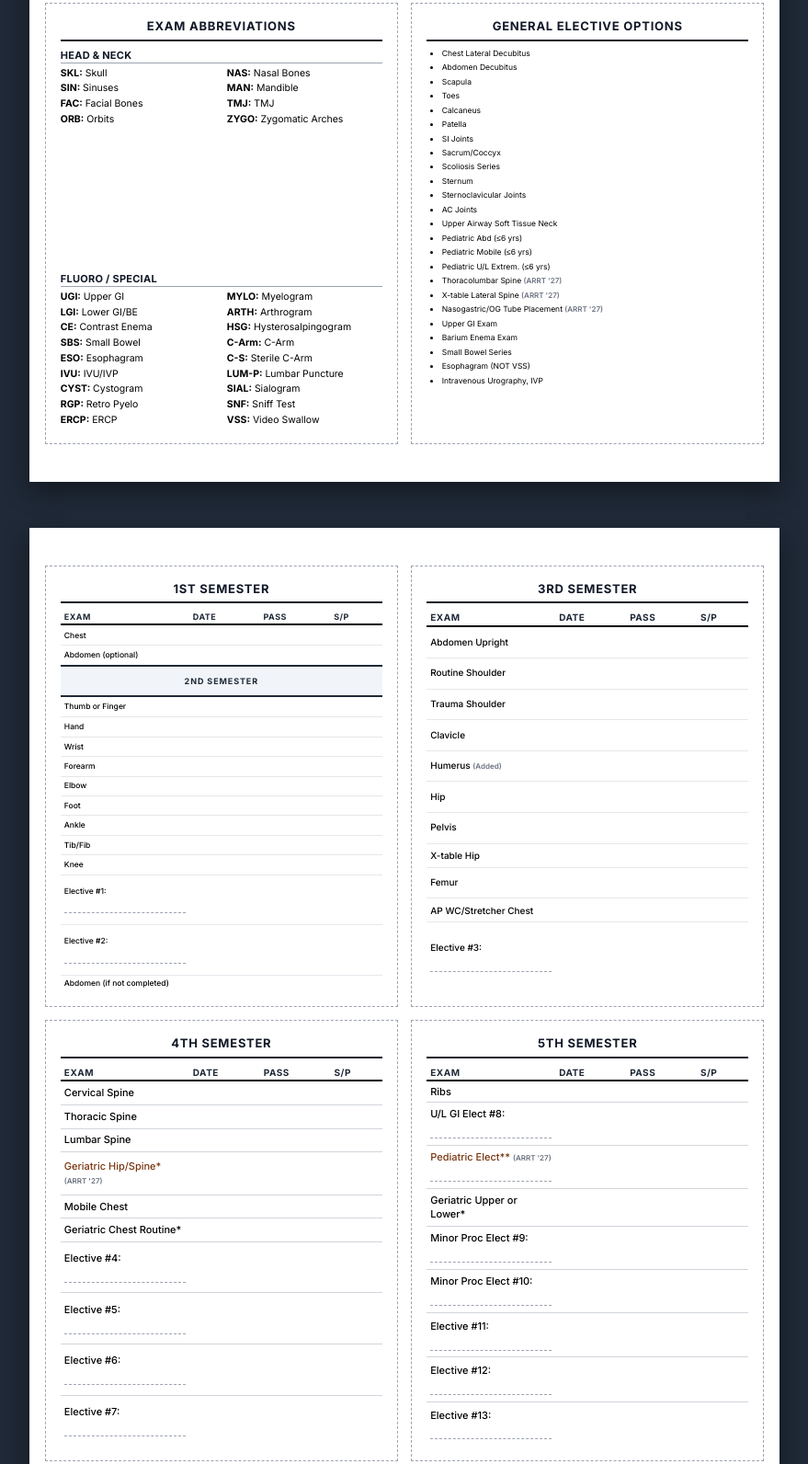
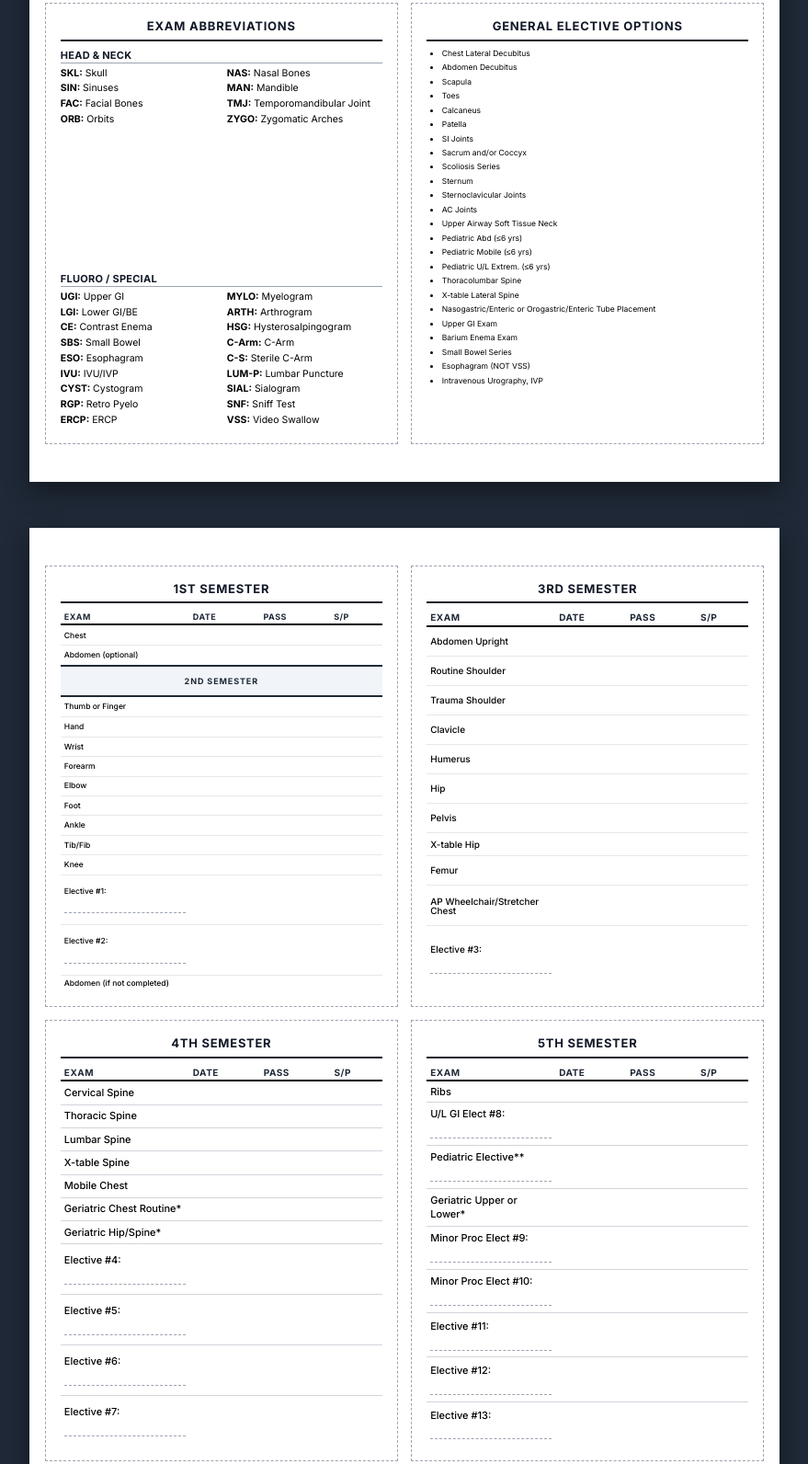
Before and after one commit to k4thy-30/Clinical-Sheets, a plain HTML site: page index.html in a window 1280 px wide. Shown: the part 1205-2797 px from the top of the page at 92% size, without its empty margins (200-1079 px from the left). Drawn offline with nearby package versions, Linux system fonts and the light colour scheme.

Commit message:
Update index.html
lets try again gemini

```diff
--- a/index.html
+++ b/index.html
@@ -3,7 +3,7 @@
 <head>
     <meta charset="UTF-8">
     <meta name="viewport" content="width=device-width, initial-scale=1.0">
-    <title>Dynamic Clinical Pocket Guide Sizing Engine</title>
+    <title>ARRT March 2027 Clinical Cheat Sheet Sizing Engine</title>
     <script src="https://cdn.tailwindcss.com"></script>
     <link rel="preconnect" href="https://fonts.googleapis.com">
     <link rel="preconnect" href="https://fonts.gstatic.com" crossorigin>
@@ -453,7 +453,7 @@
                     <li class="text-scale-10-5"><strong>ORB:</strong> Orbits</li>
                     <li class="text-scale-10-5"><strong>NAS:</strong> Nasal Bones</li>
                     <li class="text-scale-10-5"><strong>MAN:</strong> Mandible</li>
-                    <li class="text-scale-10-5"><strong>TMJ:</strong> TMJ</li>
+                    <li class="text-scale-10-5"><strong>TMJ:</strong> Temporomandibular Joint</li>
                     <li class="text-scale-10-5"><strong>ZYGO:</strong> Zygomatic Arches</li>
                 </ul>
             </div>
@@ -482,7 +482,7 @@
             </div>
         </div>
 
-        <!-- CARD 4: General Elective Options (Filtered to prevent repeats - updated for ARRT March 2027) -->
+        <!-- CARD 4: General Elective Options (Filtered to prevent repeats) -->
         <div class="notebook-page" data-card-id="4">
             <div>
                 <div class="page-header">General Elective Options</div>
@@ -494,7 +494,7 @@
                     <li>Calcaneus</li>
                     <li>Patella</li>
                     <li>SI Joints</li>
-                    <li>Sacrum/Coccyx</li>
+                    <li>Sacrum and/or Coccyx</li>
                     <li>Scoliosis Series</li>
                     <li>Sternum</li>
                     <li>Sternoclavicular Joints</li>
@@ -503,9 +503,9 @@
                     <li>Pediatric Abd (&le;6 yrs)</li>
                     <li>Pediatric Mobile (&le;6 yrs)</li>
                     <li>Pediatric U/L Extrem. (&le;6 yrs)</li>
-                    <li>Thoracolumbar Spine <span class="text-[8px] text-gray-500 font-semibold">(ARRT '27)</span></li>
-                    <li>X-table Lateral Spine <span class="text-[8px] text-gray-500 font-semibold">(ARRT '27)</span></li>
-                    <li>Nasogastric/OG Tube Placement <span class="text-[8px] text-gray-500 font-semibold">(ARRT '27)</span></li>
+                    <li>Thoracolumbar Spine</li>
+                    <li>X-table Lateral Spine</li>
+                    <li>Nasogastric/Enteric or Orogastric/Enteric Tube Placement</li>
                     <li>Upper GI Exam</li>
                     <li>Barium Enema Exam</li>
                     <li>Small Bowel Series</li>
@@ -515,7 +515,7 @@
             </div>
         </div>
 
-        <!-- CARD 5: Combined 1st & 2nd Semester -->
+        <!-- CARD 5: Combined 1st & 2nd Semester (Auto-distributes 14 rows flawlessly with distinct subheaders and write-ins) -->
         <div class="notebook-page" data-card-id="5">
             <div class="h-full flex flex-col justify-between">
                 <div class="page-header">1st Semester</div>
@@ -570,7 +570,7 @@
             </div>
         </div>
 
-        <!-- CARD 6: 3rd Semester (Includes Humerus Addition) -->
+        <!-- CARD 6: 3rd Semester (Includes Elective Write-In Space) -->
         <div class="notebook-page" data-card-id="6">
             <div class="h-full flex flex-col justify-between">
                 <div class="page-header">3rd Semester</div>
@@ -589,12 +589,12 @@
                             <tr class="border-b border-gray-200"><td class="font-medium">Routine Shoulder</td><td></td><td></td><td></td></tr>
                             <tr class="border-b border-gray-200"><td class="font-medium">Trauma Shoulder</td><td></td><td></td><td></td></tr>
                             <tr class="border-b border-gray-200"><td class="font-medium">Clavicle</td><td></td><td></td><td></td></tr>
-                            <tr class="border-b border-gray-200"><td class="font-medium">Humerus <span class="text-[8px] text-gray-500 font-semibold">(Added)</span></td><td></td><td></td><td></td></tr>
+                            <tr class="border-b border-gray-200"><td class="font-medium">Humerus</td><td></td><td></td><td></td></tr>
                             <tr class="border-b border-gray-200"><td class="font-medium">Hip</td><td></td><td></td><td></td></tr>
                             <tr class="border-b border-gray-200"><td class="font-medium">Pelvis</td><td></td><td></td><td></td></tr>
                             <tr class="border-b border-gray-200"><td class="font-medium leading-none">X-table Hip</td><td></td><td></td><td></td></tr>
                             <tr class="border-b border-gray-200"><td class="font-medium">Femur</td><td></td><td></td><td></td></tr>
-                            <tr class="border-b border-gray-200"><td class="font-medium leading-none">AP WC/Stretcher Chest</td><td></td><td></td><td></td></tr>
+                            <tr class="border-b border-gray-200"><td class="font-medium leading-none">AP Wheelchair/Stretcher Chest</td><td></td><td></td><td></td></tr>
                             <tr>
                                 <td class="font-medium">
                                     <div class="write-in-container">
@@ -610,7 +610,7 @@
             </div>
         </div>
 
-        <!-- CARD 7: 4th Semester (Updated for ARRT March 2027) -->
+        <!-- CARD 7: 4th Semester (Includes Elective Write-In Spaces) -->
         <div class="notebook-page" data-card-id="7">
             <div class="h-full flex flex-col justify-between">
                 <div class="page-header">4th Semester</div>
@@ -628,9 +628,10 @@
                             <tr class="border-b border-gray-300"><td class="font-medium">Cervical Spine</td><td></td><td></td><td></td></tr>
                             <tr class="border-b border-gray-300"><td class="font-medium">Thoracic Spine</td><td></td><td></td><td></td></tr>
                             <tr class="border-b border-gray-300"><td class="font-medium">Lumbar Spine</td><td></td><td></td><td></td></tr>
-                            <tr class="border-b border-gray-300"><td class="font-medium text-amber-900">Geriatric Hip/Spine* <span class="text-[8px] text-gray-500 font-semibold">(ARRT '27)</span></td><td></td><td></td><td></td></tr>
+                            <tr class="border-b border-gray-300"><td class="font-medium">X-table Spine</td><td></td><td></td><td></td></tr>
                             <tr class="border-b border-gray-300"><td class="font-medium">Mobile Chest</td><td></td><td></td><td></td></tr>
                             <tr class="border-b border-gray-300"><td class="font-medium">Geriatric Chest Routine*</td><td></td><td></td><td></td></tr>
+                            <tr class="border-b border-gray-300"><td class="font-medium">Geriatric Hip/Spine*</td><td></td><td></td><td></td></tr>
                             <tr class="border-b border-gray-300">
                                 <td class="font-medium">
                                     <div class="write-in-container">
@@ -673,7 +674,7 @@
             </div>
         </div>
 
-        <!-- CARD 8: 5th Semester (Updated for ARRT March 2027) -->
+        <!-- CARD 8: 5th Semester (Includes Elective Write-In Spaces) -->
         <div class="notebook-page" data-card-id="8">
             <div class="h-full flex flex-col justify-between">
                 <div class="page-header">5th Semester</div>
@@ -701,7 +702,7 @@
                             <tr class="border-b border-gray-300">
                                 <td class="font-medium leading-tight">
                                     <div class="write-in-container">
-                                        <span class="text-amber-900">Pediatric Elect** <span class="text-[8px] text-gray-500 font-semibold">(ARRT '27)</span></span>
+                                        <span>Pediatric Elective**</span>
                                         <span class="write-in-under-line"></span>
                                     </div>
                                 </td>
@@ -759,7 +760,7 @@
             </div>
         </div>
 
-        <!-- CARD 9: 6th Semester (Updated for ARRT March 2027) -->
+        <!-- CARD 9: 6th Semester (Includes Elective Write-In Spaces) -->
         <div class="notebook-page" data-card-id="9">
             <div class="h-full flex flex-col justify-between">
                 <div class="page-header">6th Semester</div>
@@ -777,7 +778,7 @@
                             <tr class="border-b border-gray-300"><td class="font-medium leading-tight">C-arm (more than 1 projection)</td><td></td><td></td><td></td></tr>
                             <tr class="border-b border-gray-300"><td class="font-medium leading-tight">C-arm (sterile field)</td><td></td><td></td><td></td></tr>
                             <tr class="border-b border-gray-300"><td class="font-medium">Mobile Abdomen</td><td></td><td></td><td></td></tr>
-                            <tr class="border-b border-gray-200"><td class="font-medium">Mobile Upper or Lower</td><td></td><td></td><td></td></tr>
+                            <tr class="border-b border-gray-205"><td class="font-medium">Mobile Upper or Lower</td><td></td><td></td><td></td></tr>
                             <tr class="border-b border-gray-300"><td class="font-medium leading-tight">Trauma Upper Extremity (non shoulder)</td><td></td><td></td><td></td></tr>
                             <tr class="border-b border-gray-300"><td class="font-medium">Trauma Lower Extremity</td><td></td><td></td><td></td></tr>
                             <tr class="border-b border-gray-300">
@@ -810,7 +811,7 @@
                             <tr>
                                 <td class="font-medium">
                                     <div class="write-in-container">
-                                        <span class="text-amber-900 font-semibold">Elective #17: <span class="text-[8px] font-normal text-gray-500">(ARRT '27)</span></span>
+                                        <span>Elective #17:</span>
                                         <span class="write-in-under-line"></span>
                                     </div>
                                 </td>
@@ -873,7 +874,7 @@
             </div>
         </div>
 
-        <!-- CARD 11: 5th & 6th Sem Electives (Updated for ARRT March 2027) -->
+        <!-- CARD 11: 5th & 6th Sem Electives -->
         <div class="notebook-page" data-card-id="11">
             <div>
                 <div class="page-header">5th & 6th Sem Electives</div>
@@ -882,8 +883,8 @@
                 <ul class="list-disc list-inside text-scale-10 pl-1 space-y-1">
                     <li>Cystourethrography/Cystography</li>
                     <li>ERCP</li>
-                    <li>Myelogram <span class="text-[8px] font-semibold text-gray-500">(incl. LP/Epidural Inj.)</span></li>
-                    <li>Arthrogram <span class="text-[8px] font-semibold text-gray-500">(incl. Joint Inj./Asp.)</span></li>
+                    <li>Myelogram <span class="text-scale-8 text-gray-500">(can include Lumbar Puncture / Epidural)</span></li>
+                    <li>Arthrogram <span class="text-scale-8 text-gray-500">(can include Joint Inj. / Aspiration)</span></li>
                     <li>Hysterosalpingogram</li>
                     <li>Retrograde Pyelography</li>
                 </ul>
@@ -896,7 +897,7 @@
                     <li>Orbits</li>
                     <li>Nasal Bones</li>
                     <li>Mandible</li>
-                    <li>Temporomandibular Joints (TMJ)</li>
+                    <li>Temporomandibular Joint (TMJ)</li>
                 </ul>
             </div>
         </div>
```
